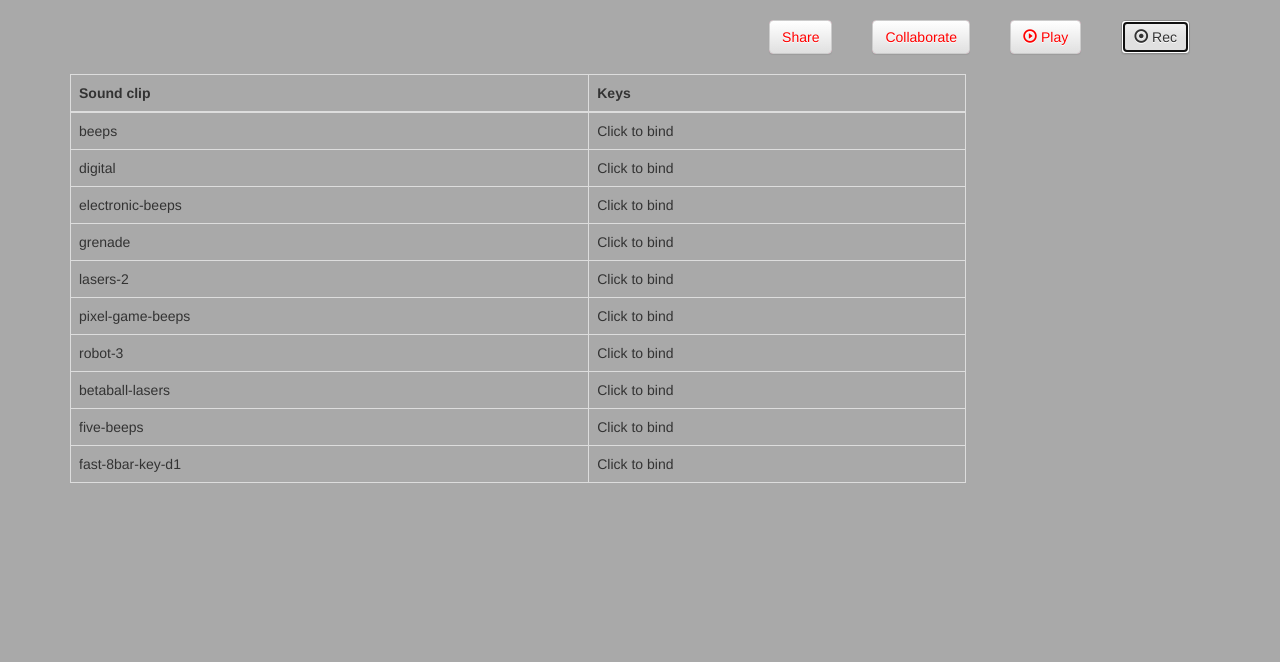
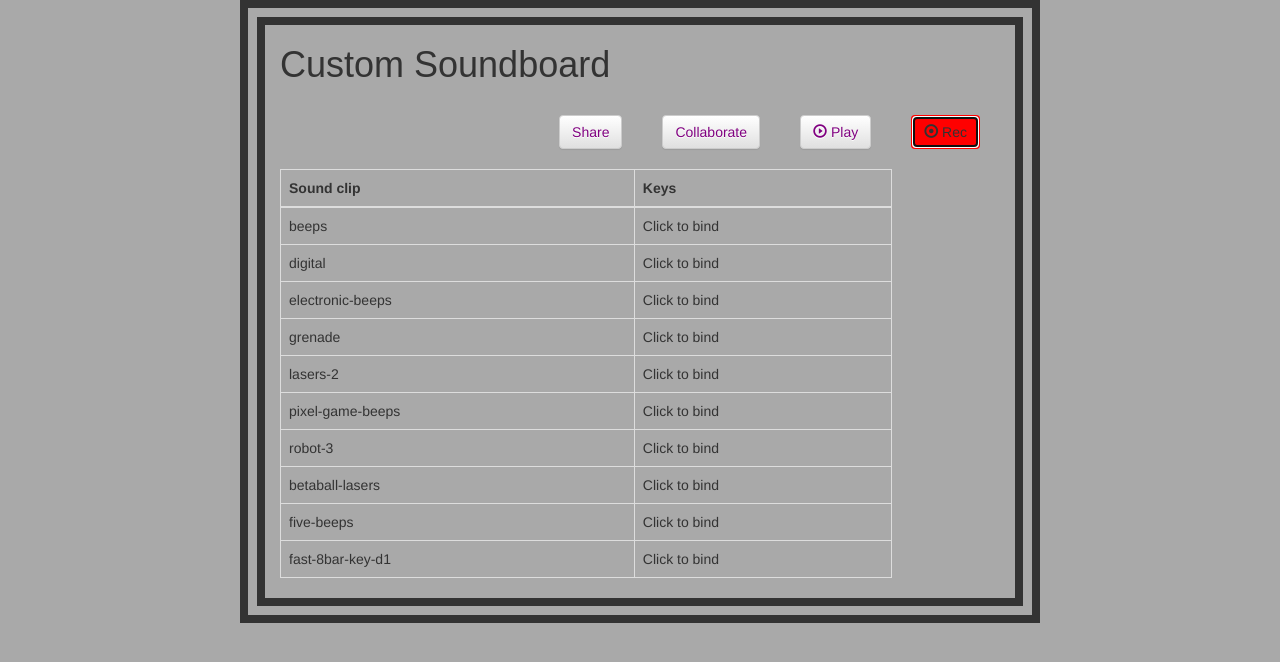
Before and after one commit to Turtles58/scriptEdHackathon2017, a plain HTML site: page index.html in a window 1280 px wide. Both pictures are taken after a click on the button "Rec". Drawn offline with nearby package versions, Linux system fonts and the light colour scheme; a web font is replaced by a local one.

Commit message:
The record function should work better now

```diff
--- a/index.html
+++ b/index.html
@@ -3,26 +3,27 @@
 
 <head>
     <title>Custom Soundboard</title>
+     <link href="https://fonts.googleapis.com/css?family=Rationale" rel="stylesheet">
     <link rel="stylesheet" href="https://maxcdn.bootstrapcdn.com/bootstrap/3.3.7/css/bootstrap.min.css" integrity="sha384-BVYiiSIFeK1dGmJRAkycuHAHRg32OmUcww7on3RYdg4Va+PmSTsz/K68vbdEjh4u" crossorigin="anonymous">
     <link rel="stylesheet" href="https://maxcdn.bootstrapcdn.com/bootstrap/3.3.7/css/bootstrap-theme.min.css" integrity="sha384-rHyoN1iRsVXV4nD0JutlnGaslCJuC7uwjduW9SVrLvRYooPp2bWYgmgJQIXwl/Sp" crossorigin="anonymous">
-    <link rel="stylesheet" type="text/css" href="style.css">
+    <link rel="stylesheet" type="text/css" href="styles.css">
     <script src="https://ajax.googleapis.com/ajax/libs/jquery/3.2.1/jquery.min.js"></script>
     <script src="script.js"></script>
 </head>
 
 <body>
     <div class="container">
+        <h1>Custom Soundboard</h1>
+        <div class="buttons">
+            <button id="record" class="btn"><span class="glyphicon glyphicon-record"></span> Rec</button>
 
-        <div class="buttons">
-            <button class="btn btn-default"><span class="glyphicon glyphicon-record"></span> Rec</button>
-
-            <button class="btn btn-default"><span class="glyphicon glyphicon-play-circle"></span> Play</button>
+            <button id="play" class="btn btn-default"><span class="glyphicon glyphicon-play-circle"></span> Play</button>
 
             <button class="btn btn-default">Collaborate</button>
             <button class="btn btn-default" type="button" data-toggle="modal" data-target="#share">Share</button>
 
         </div>
-                <table id="keymap"  class="table table-bordered" >
+        <table id="keymap" class="table table-bordered">
 
             <thead>
                 <tr>
@@ -54,7 +55,7 @@
                     <h4 class="modal-title">Modal Header</h4>
                 </div>
                 <div class="modal-body">
-        <p>Some text in the modal.</p>
+                    <p> We Came to Blow your Minds!</p>
                 </div>
                 <div class="modal-footer">
                     <button type="button" class="btn btn-default" data-dismiss="modal">Close</button>
--- a/script.js
+++ b/script.js
@@ -1,11 +1,18 @@
 let sounds = ["beeps", "digital", "electronic-beeps", "grenade", "lasers-2", "pixel-game-beeps", "robot-3", "betaball-lasers", "five-beeps", "fast-8bar-key-d1"];
 let currentlyBinding = -1;
+let lastBind = -1;
 let soundBoard = {};
+let recording = false;
+let song = [];
+let songTimes = [];
+let lastTime = 0;
+
 $("document").ready(() => {
     sounds.forEach((soundName) => {
         $("tbody").append(`<tr><td class = "sound" id = "b${soundName}">${soundName}</td> <td class = "binder" id = "k${soundName}">Click to bind</td> </tr>`);
         $("#audio").append(`<audio id = "${soundName}" src = "sounds/${soundName}.mp3"></audio>`);
     });
+
     $(".sound").click((e) => {
         console.log(e.currentTarget.innerText);
         const text = e.currentTarget.innerText;
@@ -15,6 +22,7 @@ $("document").ready(() => {
         // sound.currentTime = 0;
         // sound.play();
     });
+
     function playSound(soundName)
     {
         const sound = document.getElementById(soundName);
@@ -22,10 +30,12 @@ $("document").ready(() => {
         sound.currentTime = 0;
         sound.play();
     }
+
     $("body").keypress((key) => {
         console.log(key);
         if (currentlyBinding === -1) {
             if (key.keyCode in soundBoard) playSound(soundBoard[key.keyCode]);
+            if (recording) song.push({"sound" : soundBoard[key.keyCode], "time":  new Date().now()});
             return;
         }
         if(key.keyCode in soundBoard) return;
@@ -34,9 +44,22 @@ $("document").ready(() => {
         currentlyBinding = -1;
         console.log(currentlyBinding);
     });
+
     $(".binder").click((k) => {
         if(currentlyBinding != -1) return;
+        lastBind = $(`#${k.currentTarget.id}`).html();
         $(`#${k.currentTarget.id}`).html("[Binding]");
         currentlyBinding = k.currentTarget.id.replace('k', '');
     });
+
+    $("#record").click(() =>{
+       recording = !recording;
+       if (recording) song = [];
+       $("#record").toggleClass("recording");
+    });
+
+    $("#play").click(() =>{
+        lastTime = 0;
+        song.forEach((sound) => {setInterval(sound["time"] - lastTime, playSound(sound["sound"])); lastTime = sound["time"];});
+        });
 });
--- a/style.css
+++ /dev/null
@@ -1,39 +0,0 @@
-body {
-    background-color: #A9A9A9;
-}
-
-td:hover {
-    background: rgba(0, 0, 0, 0.3);
-}
-
-
-#keymap
-{
-    width: 70vw;
-}
-.buttons button{
-    background-color: #ff5895;
-    float:right;
-    color:red;
-    margin:20px;
-
-}
-
-.sound:hover
-{
-    background-color: white;
-    transition: .5s ;
-    cursor: pointer;
-}
-
-
-    table {
-    border-collapse: collapse;
-}
-
-.binder:hover
-{
-     background-color: white;
-    transition: .5s ;
-    cursor: pointer;
-}
--- /dev/null
+++ b/styles.css
@@ -0,0 +1,58 @@
+body {
+    background-color: #A9A9A9;
+}
+
+td:hover {
+    background: rgba(0, 0, 0, 0.3);
+}
+
+
+#keymap
+{
+    width: 85%;
+}
+.buttons button{
+    background-color: white;
+    float:right;
+    color: purple;
+    margin:20px;
+
+}
+#record:hover {
+     background:red;
+}
+
+.sound:hover
+{
+    background-color: #3399ff;
+    transition: .5s ;
+    cursor: pointer;
+}
+
+
+table {
+    border-collapse: collapse;
+    border: 1px solid blue;
+}
+
+.binder:hover
+{
+     background-color: white;
+    transition:all 0.5s;
+    cursor: pointer;
+}
+#record.recording {
+    background-color: red;
+
+}
+
+.container
+{
+    width: 100vh;
+    border-style: double;
+    border-width: 25px;
+}
+h1
+{
+    font-family: 'Rationale', sans-serif;
+}
```
Lines whose indentation alone changed are shown as unchanged.
